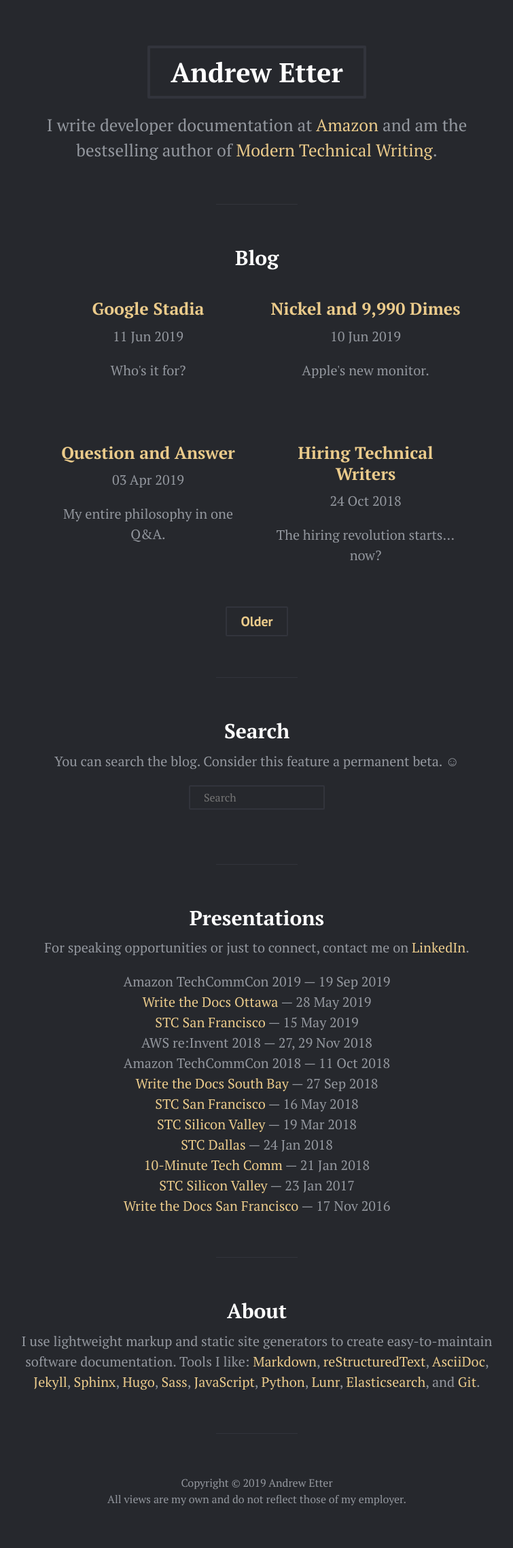
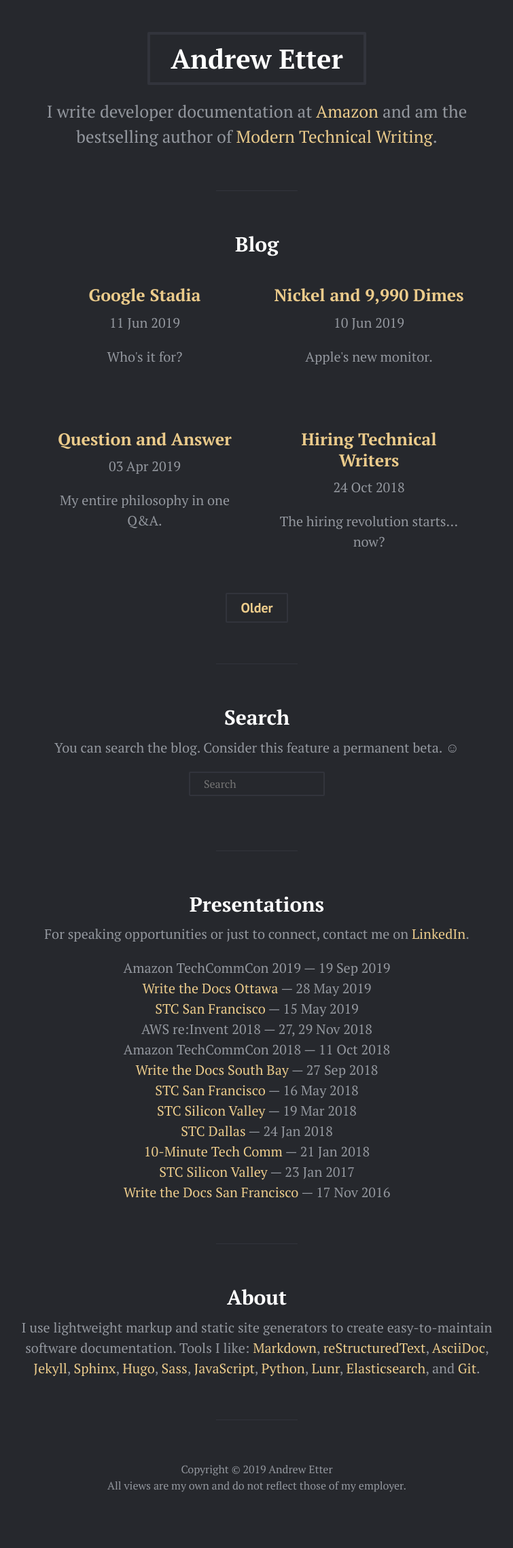
Before and after one commit to aetter/aetter.github.io, a Jekyll site: the page built from index.html, in a window 1280 px wide. Shown: the whole page at 68% size, without its empty margins (262-1017 px from the left). Built offline with Jekyll 4.4.1, drawn with Linux system fonts in a browser that asks for light colours; the list of posts is cut into pages by our own code; comment, search, counter and statistics services are not loaded; after the commit the page ends 2237 px from its top, so only the background shows below that.

Commit message:
Tones down padding a bit

```diff
--- a/assets/css/main.scss
+++ b/assets/css/main.scss
@@ -41,7 +41,7 @@
 }
 
 body {
-    padding: 2rem 1rem;
+    padding: 1rem;
     color: $font-color;
     text-align: center;
     background-color: $background-color;
@@ -214,8 +214,8 @@
 
 .container {
     max-width: 38rem;
-    padding-left: 1rem;
-    padding-right: 1rem;
+    padding-left: 0.5rem;
+    padding-right: 0.5rem;
     margin-left: auto;
     margin-right: auto;
 }
```
